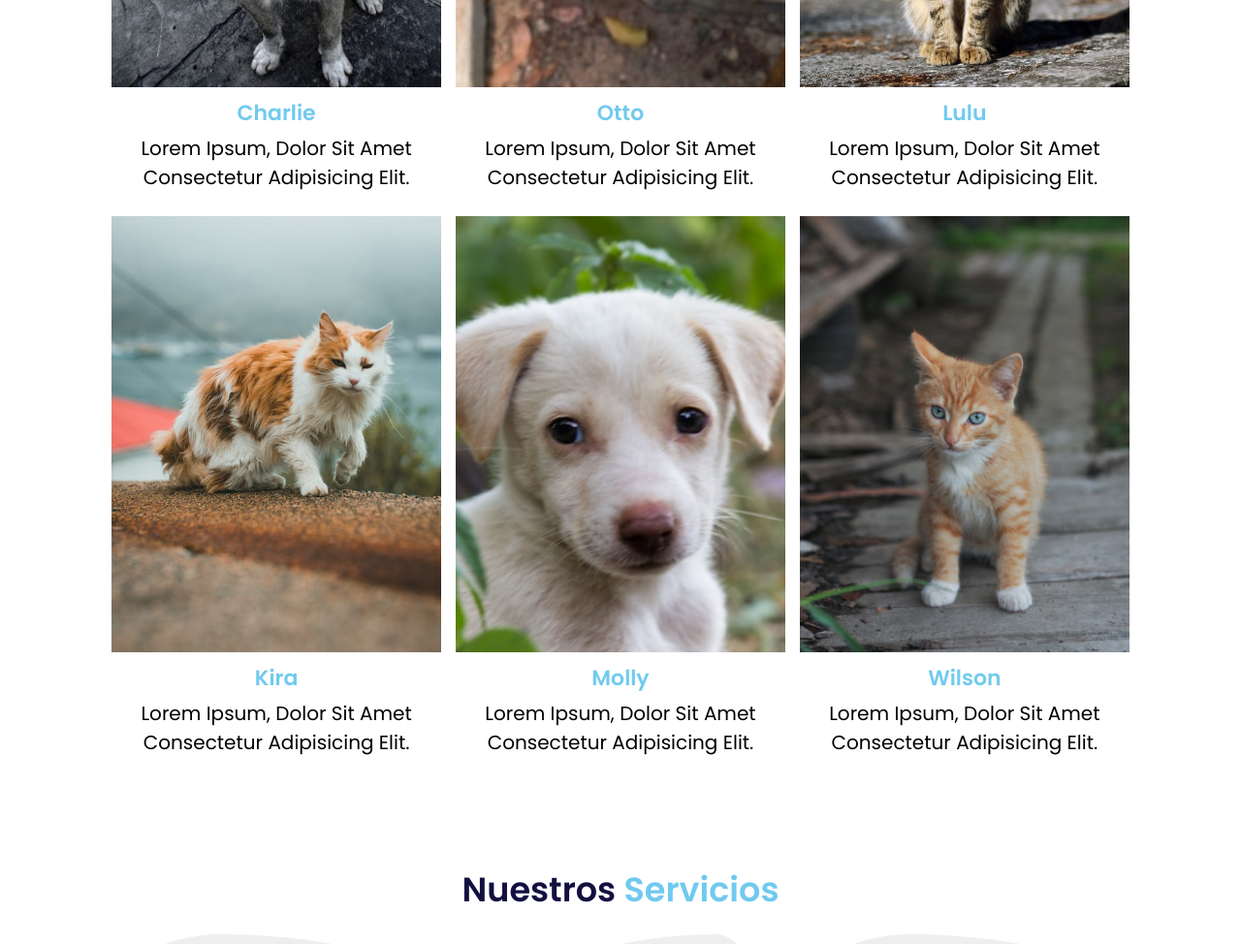
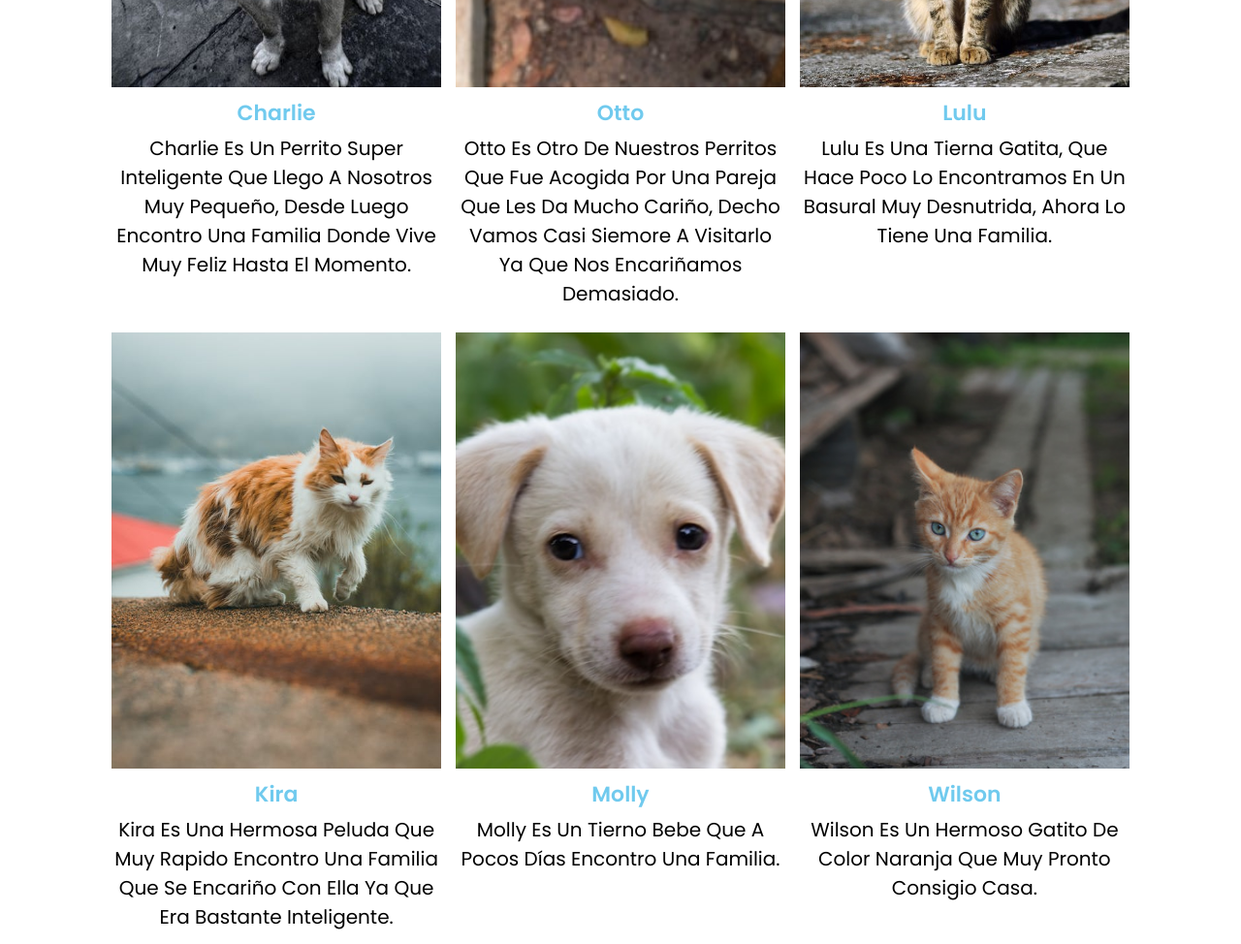
Before and after one commit to eli890/elizabeth, a plain HTML site: page index inicio.html in a window 1280 px wide. Shown: the part 3040-4014 px from the top of the page at 97% size. Drawn offline with Linux system fonts and the light colour scheme.

Commit message:
mi sexto commit, desde la rama test

```diff
--- a/index inicio.html
+++ b/index inicio.html
@@ -130,7 +130,7 @@
             </div>
             <div class="content">
                 <h3>Charlie</h3>
-                <div class="amount">Lorem ipsum, dolor sit amet consectetur adipisicing elit.</div>
+                <div class="amount">Charlie es un perrito super inteligente que llego a nosotros muy pequeño, desde luego encontro una familia donde vive muy feliz hasta el momento.</div>
             </div>
         </div>
 
@@ -145,7 +145,7 @@
             </div>
             <div class="content">
                 <h3>Otto</h3>
-                <div class="amount">Lorem ipsum, dolor sit amet consectetur adipisicing elit.</div>
+                <div class="amount">Otto es otro de nuestros perritos que fue acogida por una pareja que les da mucho cariño, decho vamos casi siemore a visitarlo ya que nos encariñamos demasiado.</div>
             </div>
         </div>
 
@@ -160,7 +160,7 @@
             </div>
             <div class="content">
                 <h3>Lulu</h3>
-                <div class="amount">Lorem ipsum, dolor sit amet consectetur adipisicing elit.</div>
+                <div class="amount">Lulu es una tierna gatita, que hace poco lo encontramos en un basural muy desnutrida, ahora lo tiene una familia.</div>
             </div>
         </div>
 
@@ -175,7 +175,7 @@
             </div>
             <div class="content">
                 <h3>Kira</h3>
-                <div class="amount">Lorem ipsum, dolor sit amet consectetur adipisicing elit.</div>
+                <div class="amount">Kira es una hermosa peluda que muy rapido encontro una familia que se encariño con ella ya que era bastante inteligente.</div>
             </div>
         </div>
 
@@ -190,7 +190,7 @@
             </div>
             <div class="content">
                 <h3>Molly</h3>
-                <div class="amount">Lorem ipsum, dolor sit amet consectetur adipisicing elit.</div>
+                <div class="amount">Molly es un tierno bebe que a pocos días encontro una familia.</div>
             </div>
         </div>
 
@@ -205,7 +205,7 @@
             </div>
             <div class="content">
                 <h3>Wilson</h3>
-                <div class="amount">Lorem ipsum, dolor sit amet consectetur adipisicing elit.</div>
+                <div class="amount">Wilson es un hermoso gatito de color naranja que muy pronto consigio casa.</div>
             </div>
         </div>
 
```
